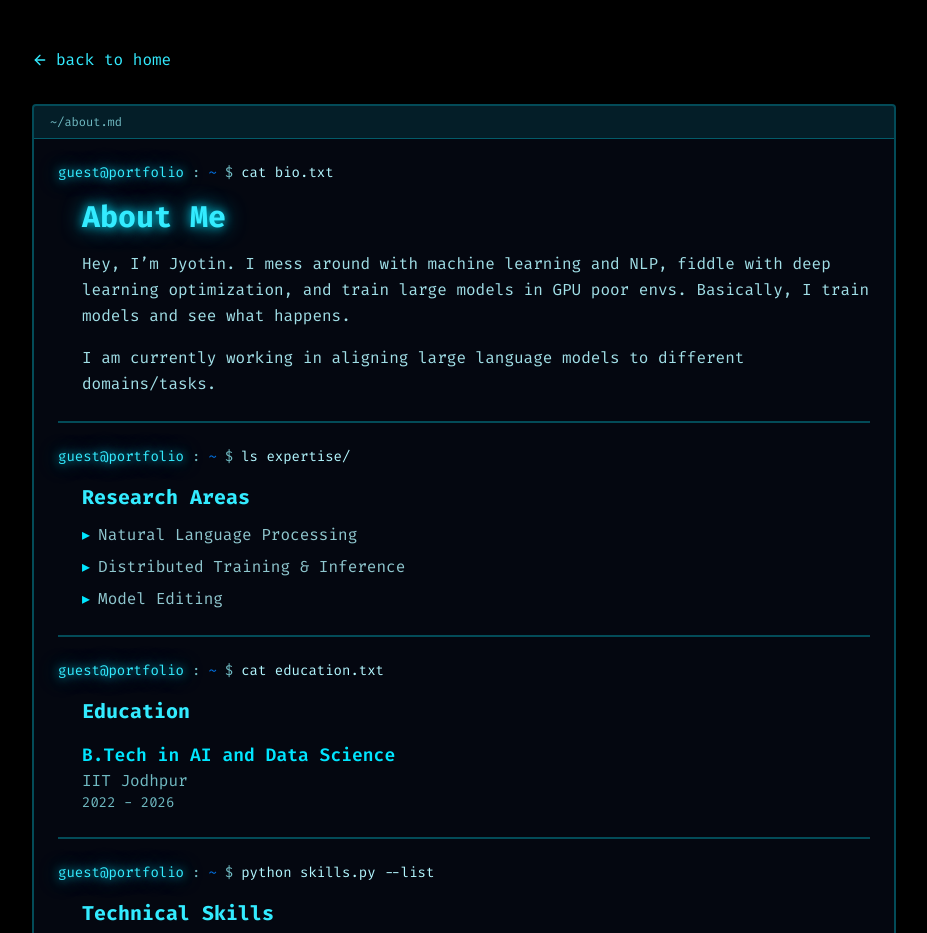
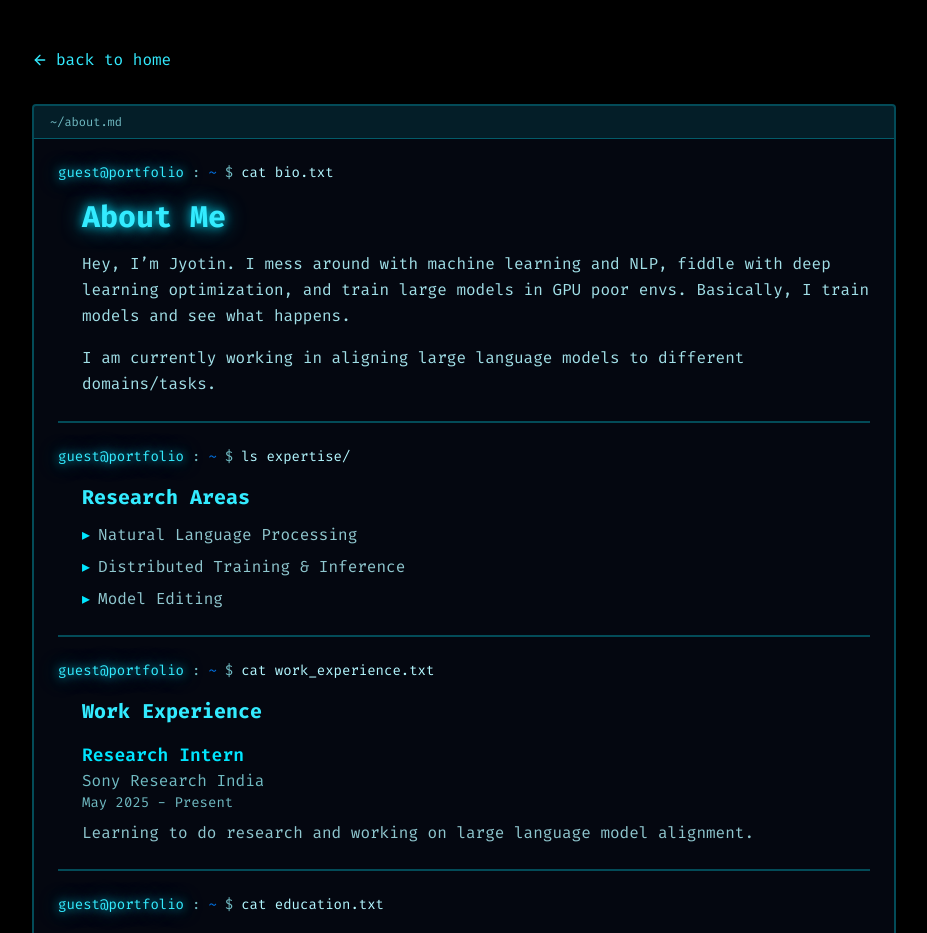
Before and after one commit to gjyotin305/gjyotin305.github.io, a React (Vite) app: page /about in a window 1280 px wide. Shown: the top 933 px of the page, without its empty margins (176-1103 px from the left). Built offline with nearby package versions, Linux system fonts and the light colour scheme; the HTML template or start-up script is replaced by a standard one.

Commit message:
Add work experience to About section

```diff
--- a/src/pages/About.tsx
+++ b/src/pages/About.tsx
@@ -54,6 +54,21 @@ const About = () => {
             </div>
 
             <div className="border-t-2 border-primary/30 pt-6">
+              <TerminalPrompt command="cat work_experience.txt" />
+              <div className="ml-6 mt-4 space-y-4">
+                <h2 className="text-xl font-bold text-accent mb-3">Work Experience</h2>
+                <div className="space-y-6">
+                  <div>
+                    <h3 className="text-lg font-semibold text-primary">Research Intern</h3>
+                    <p className="text-muted-foreground">Sony Research India</p>
+                    <p className="text-sm text-muted-foreground">May 2025 - Present</p>
+                    <p className="text-foreground/80 mt-2">Learning to do research and working on large language model alignment.</p>
+                  </div>
+                </div>
+              </div>
+            </div>
+
+            <div className="border-t-2 border-primary/30 pt-6">
               <TerminalPrompt command="cat education.txt" />
               <div className="ml-6 mt-4 space-y-4">
                 <h2 className="text-xl font-bold text-accent mb-3">Education</h2>
```
